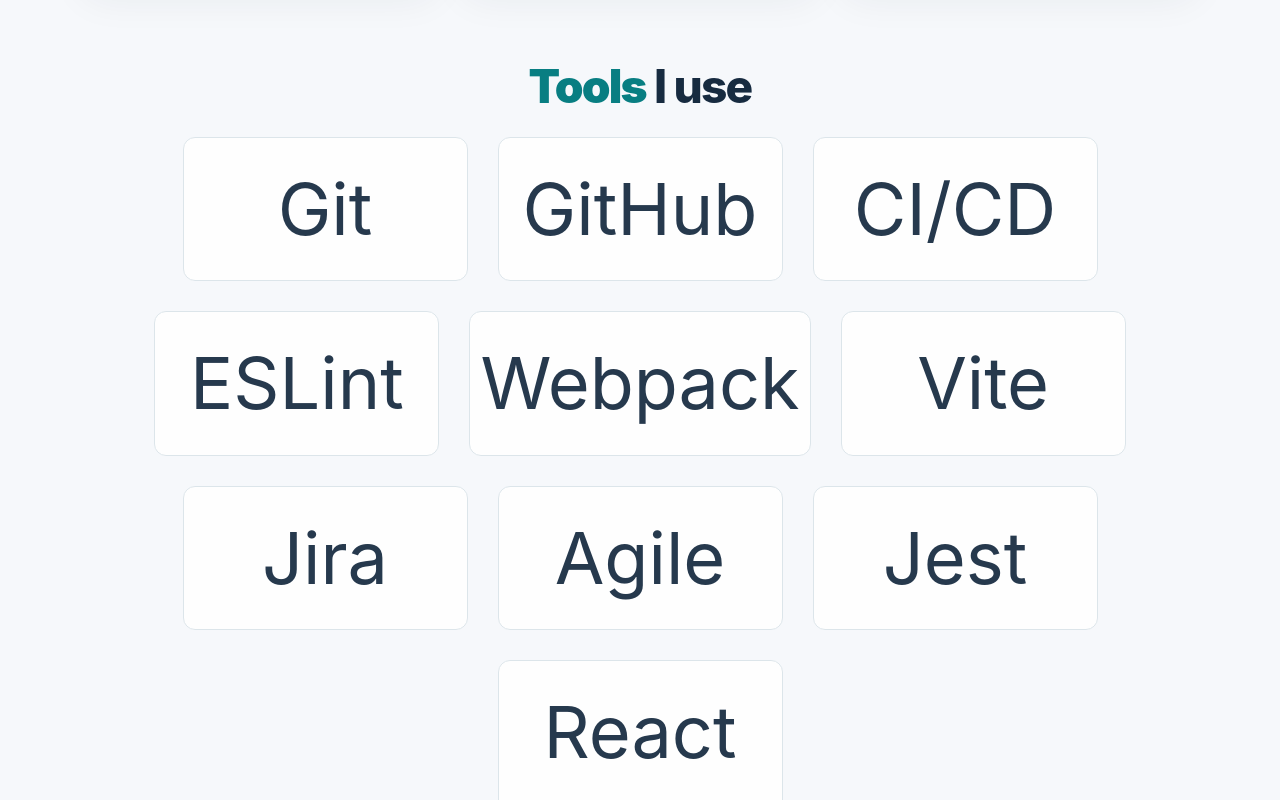
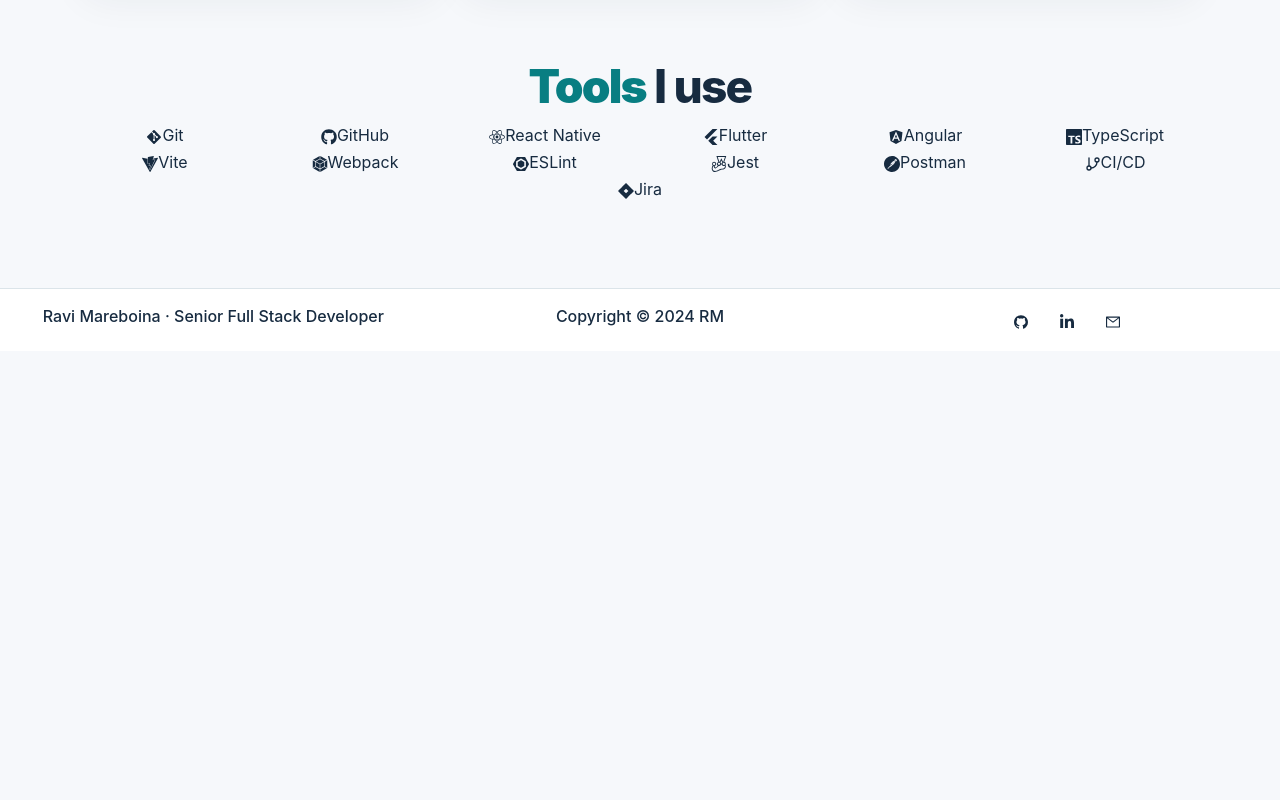
Before and after one commit to MareboinaRavi/react-portfolio, a React (Create React App) app: page /about in a window 1280 px wide. Shown: the part 1160-1960 px from the top of the page. After the commit the page ends 1511 px from the top, so only its background shows below. Built offline with nearby package versions, Linux system fonts and the light colour scheme.

Commit message:
Refine projects, tools, about and resume presentation

```diff
--- a/src/components/About/Toolstack.js
+++ b/src/components/About/Toolstack.js
@@ -1,9 +1,30 @@
 import React from "react";
 import { Row, Col } from "react-bootstrap";
-const tools = ["Git", "GitHub", "CI/CD", "ESLint", "Webpack", "Vite", "Jira", "Agile", "Jest", "React Testing Library"];
+import { FaGitAlt, FaGithub, FaReact, FaAngular, FaJira } from "react-icons/fa";
+import { SiFlutter, SiVite, SiWebpack, SiEslint, SiJest, SiPostman, SiTypescript } from "react-icons/si";
+import { FiGitBranch } from "react-icons/fi";
+
+const tools = [
+  { name: "Git", Icon: FaGitAlt },
+  { name: "GitHub", Icon: FaGithub },
+  { name: "React Native", Icon: FaReact },
+  { name: "Flutter", Icon: SiFlutter },
+  { name: "Angular", Icon: FaAngular },
+  { name: "TypeScript", Icon: SiTypescript },
+  { name: "Vite", Icon: SiVite },
+  { name: "Webpack", Icon: SiWebpack },
+  { name: "ESLint", Icon: SiEslint },
+  { name: "Jest", Icon: SiJest },
+  { name: "Postman", Icon: SiPostman },
+  { name: "CI/CD", Icon: FiGitBranch },
+  { name: "Jira", Icon: FaJira }
+];
+
 function Toolstack() {
-  return <Row style={{ justifyContent: "center", paddingBottom: "50px" }}>
-    {tools.map(tool => <Col key={tool} xs={6} md={3} className="tech-icons" style={{ fontSize: "1.1rem", padding: "18px 8px" }}>{tool}</Col>)}
+  return <Row className="tool-grid" style={{ justifyContent: "center", paddingBottom: "55px" }}>
+    {tools.map(({ name, Icon }) => <Col key={name} xs={6} sm={4} md={3} lg={2} className="tool-grid-cell">
+      <div className="tool-tile"><Icon className="tool-tile-icon" aria-hidden="true" /><span>{name}</span></div>
+    </Col>)}
   </Row>;
 }
 export default Toolstack;
```
